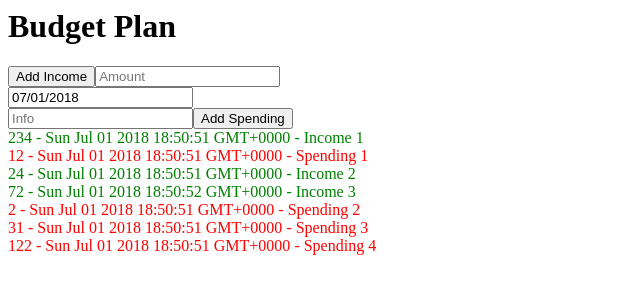
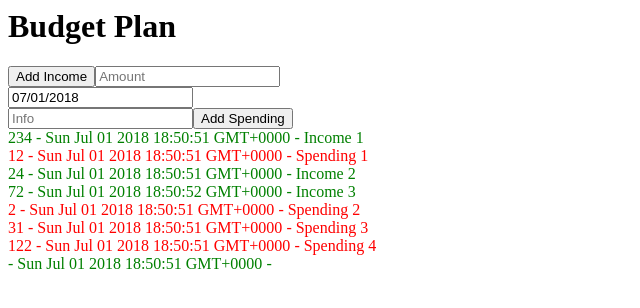
Before and after one commit to mklaudia/budget-plan, a React app: page / in a window 1280 px wide. Shown: the top 308 px of the page, without its empty margins (0-640 px from the left). Built offline with nearby package versions, Linux system fonts and the light colour scheme.

Commit message:
proptype checks

```diff
--- a/src/component/App.js
+++ b/src/component/App.js
@@ -37,6 +37,7 @@ let initialEntries = [
     createEntry(false, 2,    getPastDate(5),     "Spending 2"),
     createEntry(false, 31,   getPastDate(4),     "Spending 3"),
     createEntry(false, 122,  getPastDate(2),     "Spending 4"),
+    {key: uuid(), isIncome: true,  date: getPastDate(5)},
 ]
 
 class App extends Component {
--- a/src/component/output/Entry.js
+++ b/src/component/output/Entry.js
@@ -1,8 +1,11 @@
 import React, {Component} from 'react';
 import styled from 'styled-components';
+import PropTypes from 'prop-types';
+import moment from 'moment';
 
 export default class Entry extends Component{
     render(){
+        {console.log(this.props)}
         const entry = this.props.entry;
         return(
             <DifferedEntries isIncome={entry.isIncome}>
@@ -19,3 +22,22 @@ export default class Entry extends Component{
 const DifferedEntries = styled.section`
     color: ${props => props.isIncome ? 'green' : 'red'}
 `;
+
+Entry.defaultProps = {
+    entry:{
+        isIncome: true,
+        amount: 23432456356,
+        key: new Date(),
+        info: "No text",
+        date: moment()
+    }
+}
+
+Entry.propTypes = {
+    entry: PropTypes.shape({
+        isIncome: PropTypes.bool,
+        key: PropTypes.string,
+        info: PropTypes.string,
+        date: PropTypes.object
+    })
+}
```
